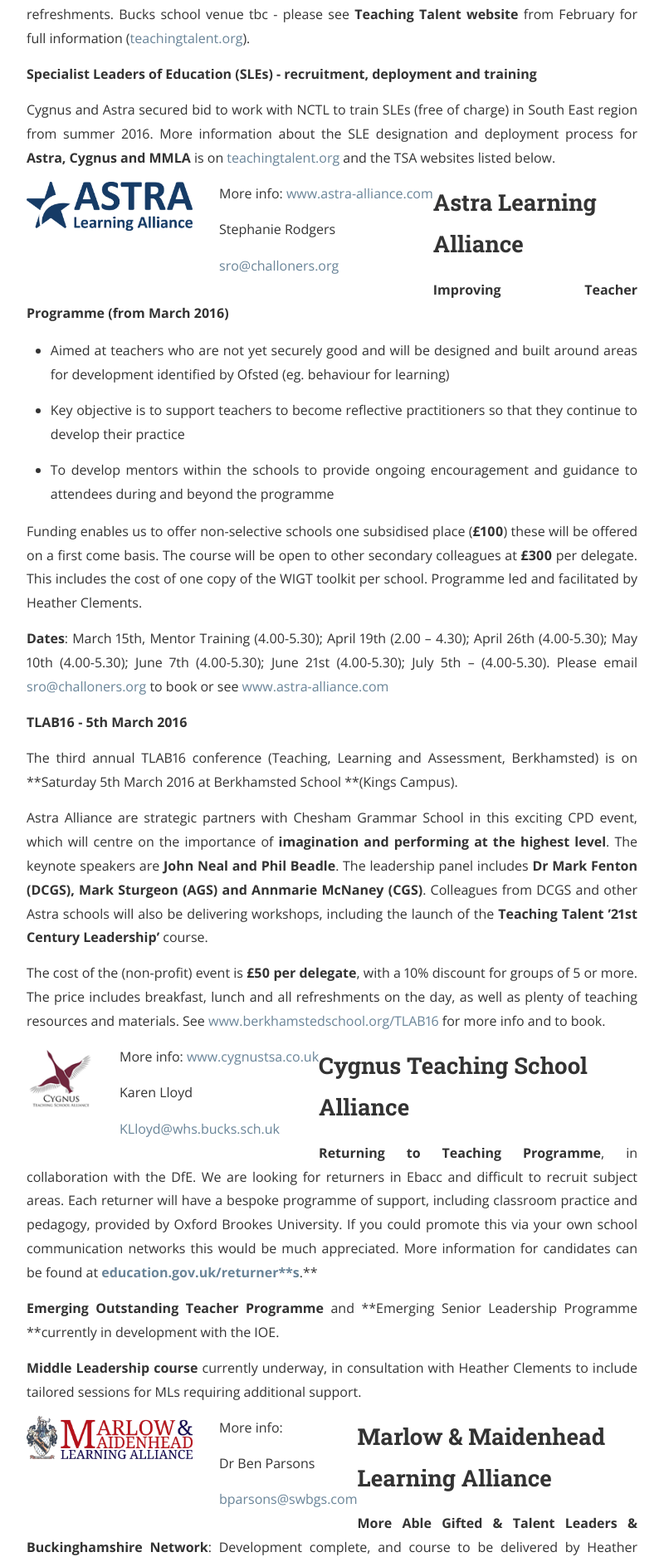
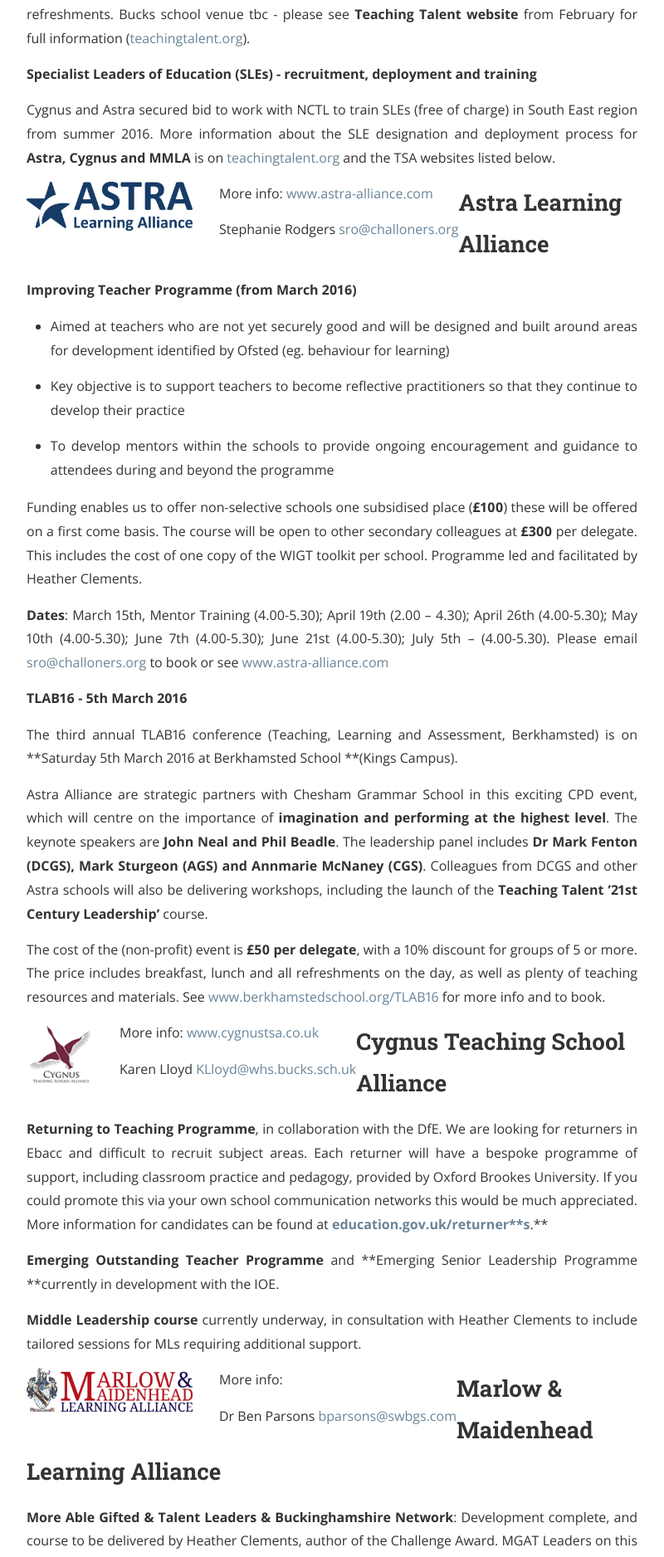
Before and after one commit to Teaching-Talent/teaching-talent.github.io, a Jekyll site: the page built from _posts/2016-01-22-Teaching-Talent-Update.md, in a window 1280 px wide. Shown: the part 494-2370 px from the top of the page at 83% size, without its empty margins (240-1040 px from the left). Built offline with Jekyll 4.4.1, drawn with Linux system fonts in a browser that asks for light colours; nearby versions of some CDN libraries; a style sheet for code colours, icons or effects is not loaded.

```diff
--- a/_posts/2016-01-22-Teaching-Talent-Update.md
+++ b/_posts/2016-01-22-Teaching-Talent-Update.md
@@ -22,8 +22,7 @@ Cygnus and Astra secured bid to work with NCTL to train SLEs (free of charge) in
   <img src="{{ site.url }}/assets/posts/LqDiA9p6d78OQrJmjp6zA_img_0.png" alt="Astra Logo" style="width: 200px; float: left;"/>
   <div style="float: left; padding-left: 2em;">
     <p>More info: <a href="www.astra-alliance.com">www.astra-alliance.com</a></p>
-    <p>Stephanie Rodgers</p>
-    <p><a href="mailto:sro@challoners.org">sro@challoners.org</a></p>
+    <p>Stephanie Rodgers  <a href="mailto:sro@challoners.org">sro@challoners.org</a></p>
   </div>
 </div>
 
@@ -53,8 +52,7 @@ The cost of the (non-profit) event is **£50 per delegate**, with a 10% discount
   <img src="{{ site.url }}/assets/posts/LqDiA9p6d78OQrJmjp6zA_img_1.png" alt="Cygnus Logo" style="width: 80px; float: left;"/>
   <div style="float: left; padding-left: 2em;">
     <p>More info: <a href="www.cygnustsa.co.uk">www.cygnustsa.co.uk</a></p>
-    <p>Karen Lloyd</p>
-    <p><a href="mailto:KLloyd@whs.bucks.sch.uk">KLloyd@whs.bucks.sch.uk</a></p>
+    <p>Karen Lloyd  <a href="mailto:KLloyd@whs.bucks.sch.uk">KLloyd@whs.bucks.sch.uk</a></p>
   </div>
 </div>
 
@@ -70,8 +68,7 @@ The cost of the (non-profit) event is **£50 per delegate**, with a 10% discount
   <img src="{{ site.url }}/assets/posts/LqDiA9p6d78OQrJmjp6zA_img_2.png" alt="MMLA Logo" style="width: 200px; float: left;"/>
   <div style="float: left; padding-left: 2em;">
     <p>More info:</p>
-    <p>Dr Ben Parsons</p>
-    <p><a href="mailto:bparsons@swbgs.com">bparsons@swbgs.com</a></p>
+    <p>Dr Ben Parsons  <a href="mailto:bparsons@swbgs.com">bparsons@swbgs.com</a></p>
   </div>
 </div>
 
```
